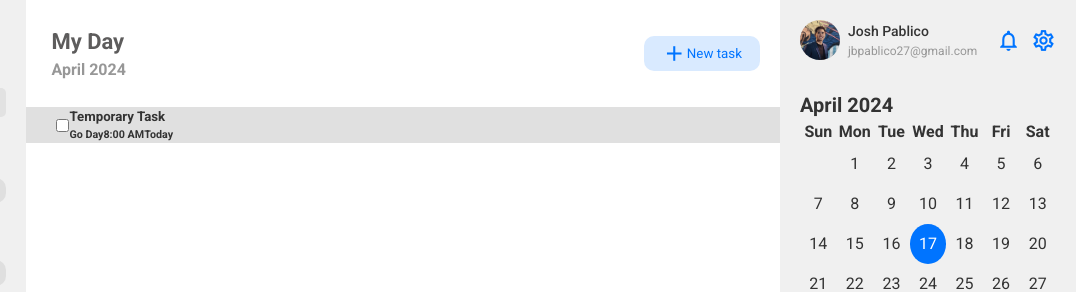
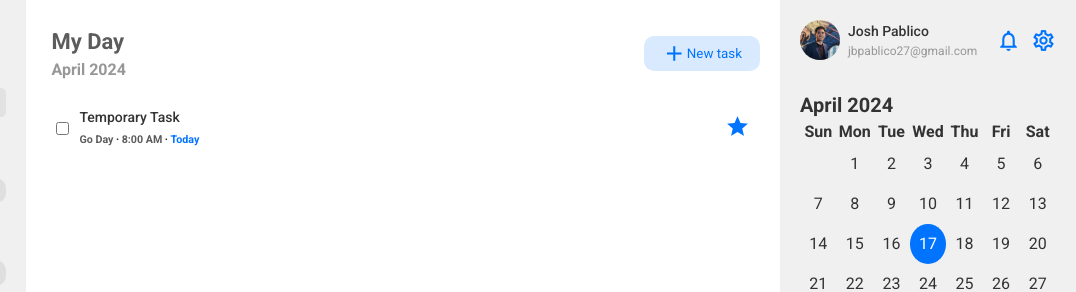
Before and after one commit to jpablico/TodoList, a website built with webpack: page dist/index.html in a window 1280 px wide. Shown: the top 292 px of the page, 204-1280 px from the left. Built offline with nearby package versions, Linux system fonts and the light colour scheme.

Commit message:
Task section completed, moved calendar to seperate JS file

```diff
--- /dev/null
+++ b/src/scripts/calendar.js
@@ -0,0 +1,34 @@
+function createCalendar() {
+	const date = new Date();
+	const today = date.getDate();
+	const month = date.getMonth();
+	const year = date.getFullYear();
+	const daysInMonth = new Date(year, month + 1, 0).getDate();
+	const firstDay = new Date(year, month, 1).getDay();
+
+	const monthNames = ["January", "February", "March", "April", "May", "June",
+	"July", "August", "September", "October", "November", "December"
+	];
+
+	let calendarHTML = `<h2 class="calendar-heading">${monthNames[month]} ${year}</h2><table><tr><th>Sun</th><th>Mon</th><th>Tue</th><th>Wed</th><th>Thu</th><th>Fri</th><th>Sat</th></tr><tr>`;
+
+	for (let i = 0; i < firstDay; i++) {
+	  calendarHTML += '<td class="day"></td>';
+	}
+
+	for (let i = 1; i <= daysInMonth; i++) {
+	  if (i === today) {
+		calendarHTML += `<td class="day today">${i}</td>`;
+	  } else if ((i + firstDay) % 7 === 0) {
+		calendarHTML += `<td class="day">${i}</td></tr><tr>`;
+	  } else {
+		calendarHTML += `<td class="day">${i}</td>`;
+	  }
+	}
+
+	calendarHTML += '</tr></table>';
+
+	document.getElementById('calendar').innerHTML = calendarHTML;
+  }
+
+  export { createCalendar };
--- a/src/scripts/index.js
+++ b/src/scripts/index.js
@@ -1,4 +1,5 @@
 import '/src/style.scss';
+import { createCalendar } from './calendar.js';
 
 const taskbutton = document.getElementsByClassName('task-button-wrapper')[0];
 
@@ -8,38 +9,4 @@ function createTask() {
 	console.log("Bop");
 }
 
-
-function createCalendar() {
-	const date = new Date();
-	const today = date.getDate();
-	const month = date.getMonth();
-	const year = date.getFullYear();
-	const daysInMonth = new Date(year, month + 1, 0).getDate();
-	const firstDay = new Date(year, month, 1).getDay();
-
-	const monthNames = ["January", "February", "March", "April", "May", "June",
-	"July", "August", "September", "October", "November", "December"
-	];
-
-	let calendarHTML = `<h2 class="calendar-heading">${monthNames[month]} ${year}</h2><table><tr><th>Sun</th><th>Mon</th><th>Tue</th><th>Wed</th><th>Thu</th><th>Fri</th><th>Sat</th></tr><tr>`;
-
-	for (let i = 0; i < firstDay; i++) {
-	  calendarHTML += '<td class="day"></td>';
-	}
-
-	for (let i = 1; i <= daysInMonth; i++) {
-	  if (i === today) {
-		calendarHTML += `<td class="day today">${i}</td>`;
-	  } else if ((i + firstDay) % 7 === 0) {
-		calendarHTML += `<td class="day">${i}</td></tr><tr>`;
-	  } else {
-		calendarHTML += `<td class="day">${i}</td>`;
-	  }
-	}
-
-	calendarHTML += '</tr></table>';
-
-	document.getElementById('calendar').innerHTML = calendarHTML;
-  }
-
   createCalendar();
--- a/src/style.scss
+++ b/src/style.scss
@@ -279,11 +279,10 @@ body {
     height: 100%;
 
     .tasks-container {
-      background-color: rgb(224, 224, 224);
       width: 100%;
 
       .task {
-        @include flex(row, start, center);
+        @include flex(row, space-between, center);
         padding: 0px 30px;
 
         #task-completion {
@@ -291,9 +290,26 @@ body {
         }
 
         .task-body {
+          @include flex(row, start, center);
+          gap: 10px;
+          color: #333;
+
+          .task-title {
+            font-size: 14px;
+            font-weight: 500;
+          }
 
           .lower-task-body {
             @include flex(row, start, center);
+            gap: 2px;
+
+            .task-tag, .task-time {
+              color: #5d5c5c;
+            }
+
+            .task-due {
+              color: $accent-color;
+            }
           }
         }
       }
```
Also changed, not shown: dist/index.html, dist/main.css, dist/main.js.
